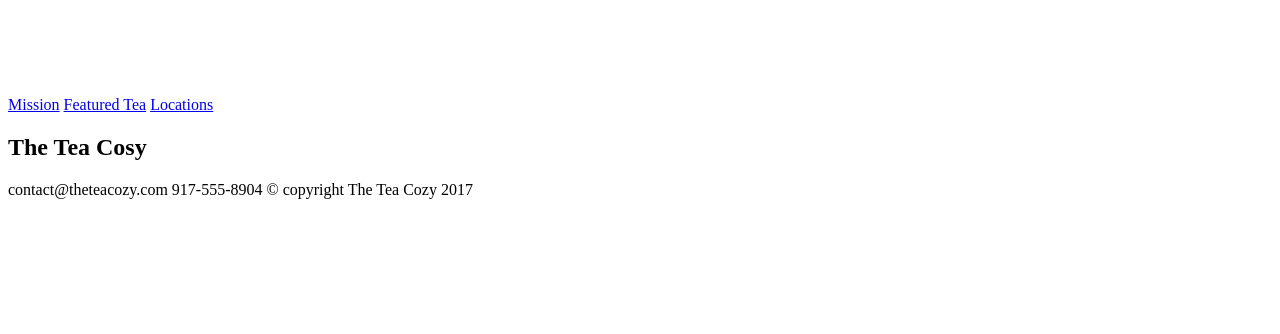
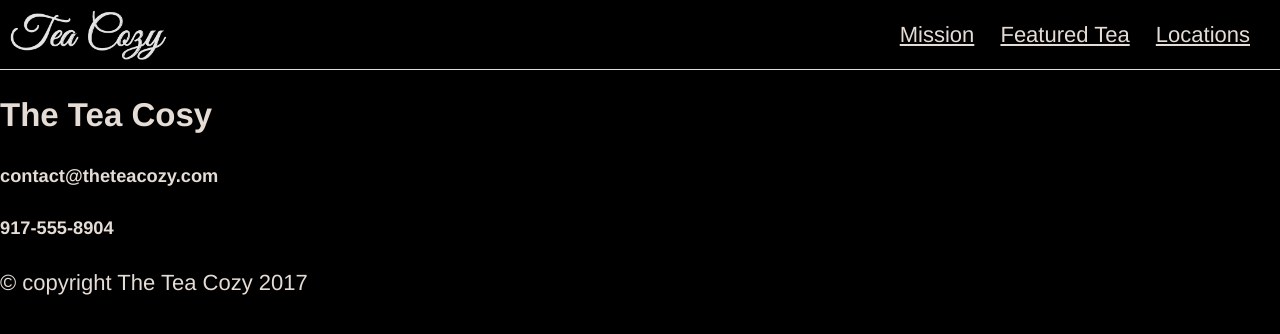
Before and after one commit to rebeccaldavis/Teacosy, a plain HTML site: page index.html in a window 1280 px wide. Drawn offline with Linux system fonts and the light colour scheme.

Commit message:
add header css styling

```diff
--- a/index.html
+++ b/index.html
@@ -11,10 +11,9 @@
 <!-- Header Section -->
 
 <header>
-  <div class="header">
   <img src="./resources/images/logo.png"/>
   <nav>
-    <span><a href="#ission">Mission</a></span>
+    <span><a href="#mission">Mission</a></span>
     <span><a href="#products">Featured Tea</a></span>
     <span><a href="#locations">Locations</a></span>
   </nav>
@@ -24,10 +23,10 @@
 
 <div class="content">
 
-  <div class=mission>
+  <div class="mission">
   </div>
 
-  <div class=products>
+  <div class="products">
   </div>
 
   <div class="locations">
@@ -37,8 +36,8 @@
 
 <footer>
 	<h2>The Tea Cosy</h2>
-	  <span>contact@theteacozy.com</span>
-	  <span>917-555-8904</span>
+	  <h5>contact@theteacozy.com</h5>
+	  <h5>917-555-8904</h5>
 	  <span class="copyright">&copy copyright The Tea Cozy 2017</span>
 </footer>
 
--- a/resources/css/style.css
+++ b/resources/css/style.css
@@ -0,0 +1,52 @@
+/* Body styling */
+
+body {
+	font-family: Helvetica;
+	font-size: 22px;
+	opacity: 0.9;
+	color: seashell;
+	background-color: black;
+	padding: 0px;
+	margin: 0px;
+}
+
+/* Header styling */
+
+header {
+	display: flex;
+	position: fixed;
+	width: 100%;
+	z-index: 1;
+	top: 0;
+	height: 69px;
+	border-bottom: solid seashell 1px;
+	margin: 0px;
+	align-items: center;
+	justify-content: space-between;
+}
+
+nav {
+	padding-right: 20px;
+}
+
+nav span {
+	display: inline-block;
+	padding: 20px 10px;
+	text-align: right;
+}
+
+a {
+	color: seashell;
+	text-decoration: underline;
+}
+
+header img {
+	height: 50px;
+	padding-left: 10px;
+	display: inline-flex;
+	text-align: left;
+}
+
+.content {
+	padding-top: 69px;
+}
```
